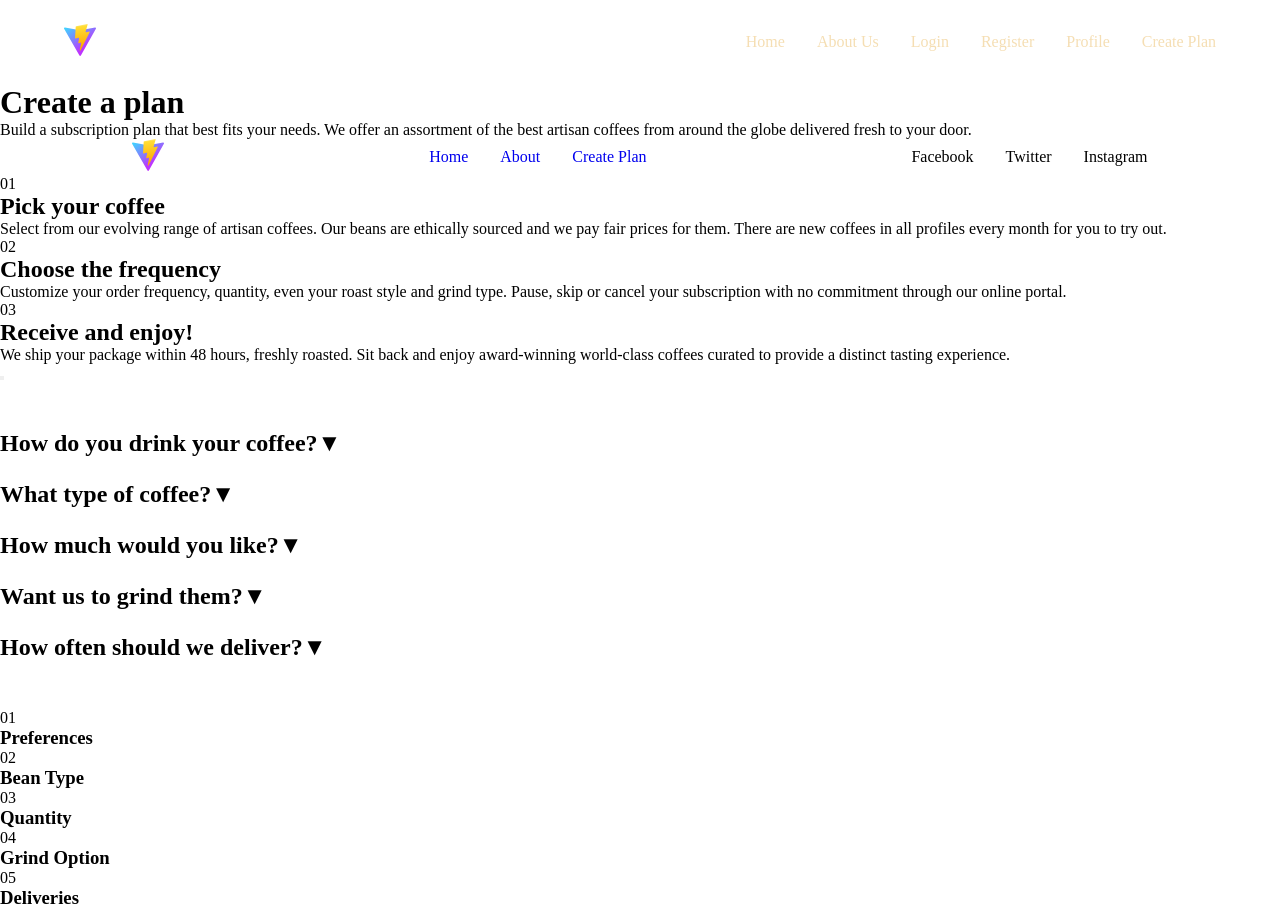
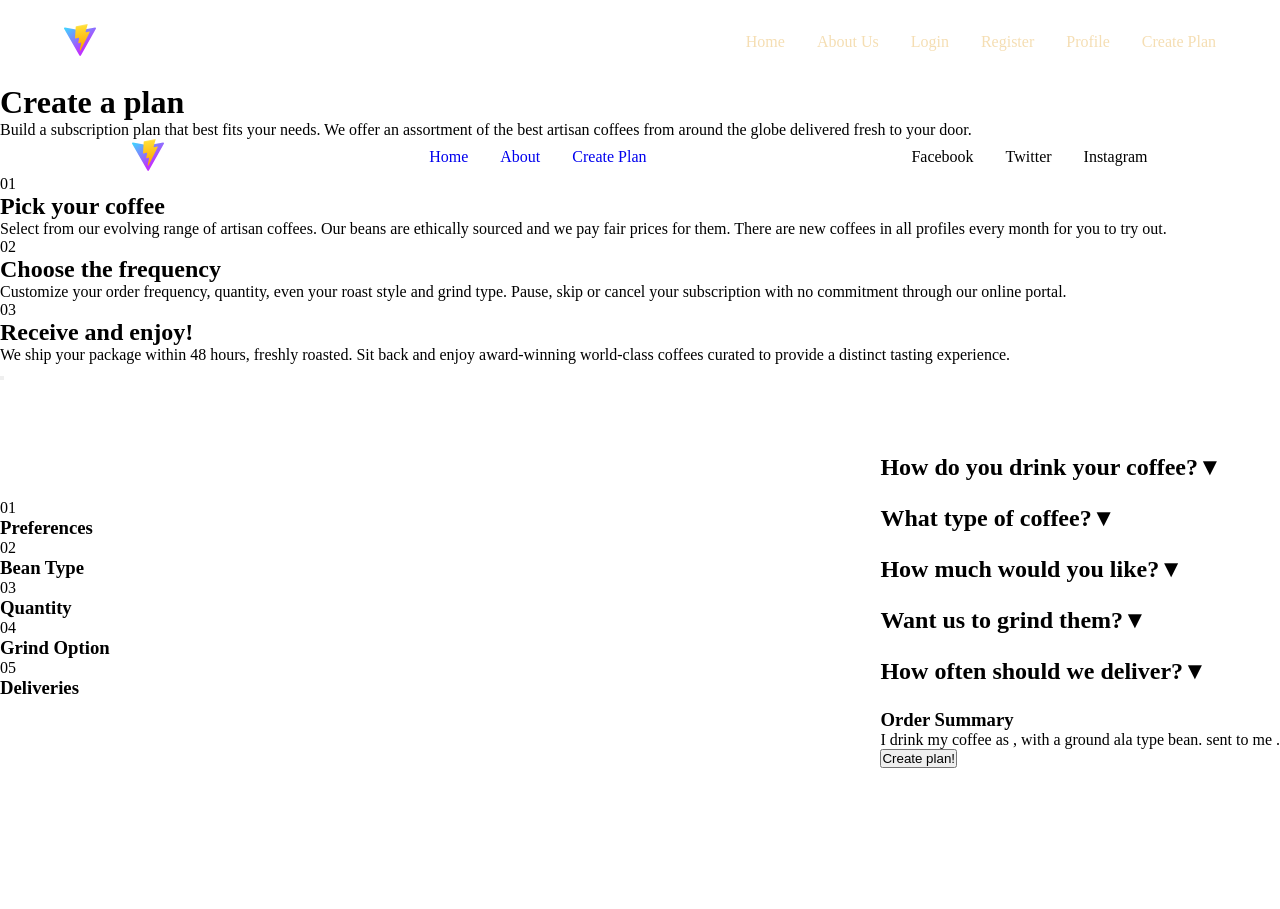
Before and after one commit to Jack-WebDev/CoffeeRoasters_MERN, a React (Vite) app in the folder frontend/: page /createPlan in a window 1280 px wide. After the commit the page ends 816 px from the top, so only its background shows below. Built offline with nearby package versions, Linux system fonts and the light colour scheme.

Commit message:
order summary functional

```diff
--- a/frontend/src/components/Faq.jsx
+++ b/frontend/src/components/Faq.jsx
@@ -1,12 +1,23 @@
 import { useState } from "react";
 import orderOptions from "../components/data/orderOptions.json";
 import OrderOptionCard from "./OrderOptionCard";
+import Button from "./Button";
+
+// ... (previous code)
 
 const Faq = () => {
   const [openIndex, setOpenIndex] = useState(null);
+  const [orderSummary, setOrderSummary] = useState({});
 
   const handleToggle = (index) => {
     setOpenIndex(openIndex === index ? null : index);
+  };
+
+  const handleOptionSelect = (category, option) => {
+    setOrderSummary((prevSummary) => ({
+      ...prevSummary,
+      [category]: option.name,
+    }));
   };
 
   return (
@@ -18,24 +29,39 @@ const Faq = () => {
           style={{ marginBlock: "1.5rem", cursor: "pointer" }}
         >
           <h2
-            className={`faq-question ${openIndex === categoryIndex ? 'open' : ''}`}
+            className={`faq-question ${
+              openIndex === categoryIndex ? "open" : ""
+            }`}
             onClick={() => handleToggle(categoryIndex)}
           >
             {orderOptions[category][0].question}
-            <span>{openIndex === categoryIndex ? '▲' : '▼'}</span>
-
+            <span>{openIndex === categoryIndex ? "▲" : "▼"}</span>
           </h2>
 
-          {openIndex === categoryIndex && orderOptions[category].map((option) => (
-            <div key={option.id}>
+          {openIndex === categoryIndex &&
+            orderOptions[category].map((option) => (
+              <div className="faq_div" key={option.name}>
                 <OrderOptionCard
                   name={option.name}
                   details={option.description}
+                  onSelect={() => handleOptionSelect(category, option)}
                 />
               </div>
             ))}
         </div>
       ))}
+
+      {/* Display order summary */}
+      <div style={{ marginTop: "1rem" }}>
+        <h3>Order Summary</h3>
+        <p>
+          I drink my coffee as {orderSummary.preference}, with a{" "}
+          {orderSummary.beanType} ground ala {orderSummary.grindOption} type
+          bean. {orderSummary.quantity} sent to me {orderSummary.delivery}.
+        </p>
+      </div>
+
+      <Button>Create plan!</Button>
     </div>
   );
 };
--- a/frontend/src/components/Footer.jsx
+++ b/frontend/src/components/Footer.jsx
@@ -9,7 +9,7 @@ const Footer = () => {
 
       <ul className="footer__menu">
         <li>
-          <Link to={"/home"}>Home</Link>
+          <Link to={"/"}>Home</Link>
         </li>
         <li>
           <Link to={"/about"}>About</Link>
--- a/frontend/src/components/OrderOptionCard.jsx
+++ b/frontend/src/components/OrderOptionCard.jsx
@@ -1,10 +1,10 @@
 // eslint-disable-next-line react/prop-types
-const OrderOptionCard = ({ name, details }) => {
+const OrderOptionCard = ({ name, details, onSelect }) => {
   return (
-    <>
+    <div style={{ cursor: "pointer" }} onClick={onSelect}>
       <h3>{name}</h3>
       <p>{details}</p>
-    </>
+    </div>
   );
 };
 
--- a/frontend/src/pages/CreatePlan.jsx
+++ b/frontend/src/pages/CreatePlan.jsx
@@ -17,7 +17,7 @@ const CreatePlan = () => {
         <HowItWorks/>
       </div>
 
-      <div>
+      <div style={{display:"flex",justifyContent:"space-between",alignItems:"center",flexDirection:"row-reverse"}}>
       <Faq/>
       <FaqNav/>
       </div>
```
Also changed, not shown: frontend/src/components/OrderSummary.jsx (added, +14 -0 lines). Lines whose indentation alone changed are shown as unchanged.
